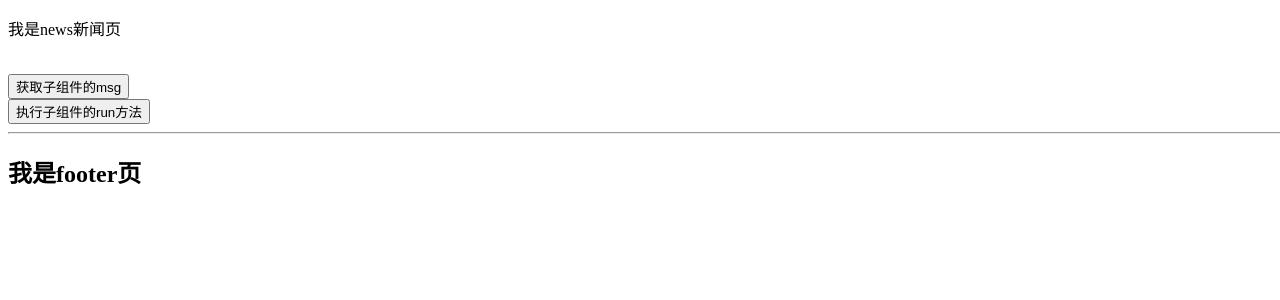
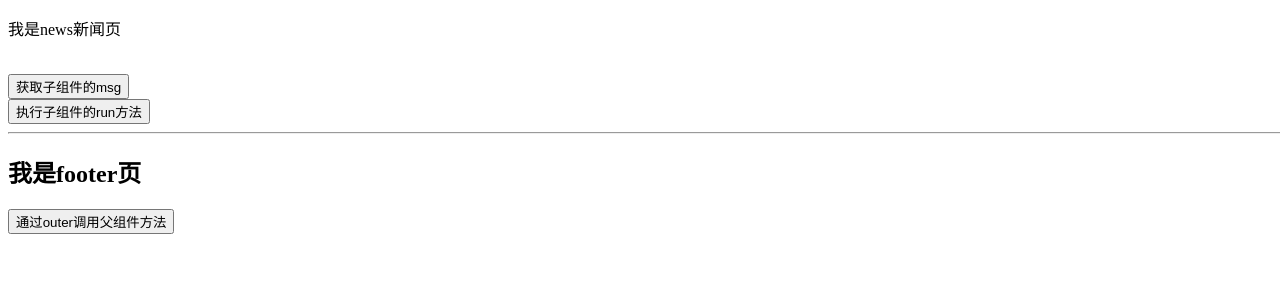
Before and after one commit to yhyancy/Angularbili20200321, an Angular app: page / in a window 1280 px wide. Shown: the top 300 px of the page. Built offline with nearby package versions, Linux system fonts and the light colour scheme.

Commit message:
通过outer触发父组件的方法

```diff
--- a/src/app/components/cfooter/cfooter.component.html
+++ b/src/app/components/cfooter/cfooter.component.html
@@ -1 +1,2 @@
 <h2>我是footer页</h2>
+<button (click)="sendParent()">通过outer调用父组件方法</button>
--- a/src/app/components/cfooter/cfooter.component.ts
+++ b/src/app/components/cfooter/cfooter.component.ts
@@ -1,4 +1,4 @@
-import { Component, OnInit } from '@angular/core';
+import { Component, OnInit, Output, EventEmitter } from '@angular/core';
 
 @Component({
   selector: 'app-cfooter',
@@ -7,12 +7,16 @@ import { Component, OnInit } from '@angular/core';
 })
 export class CfooterComponent implements OnInit {
   public msg: any="我是子组件的msg"
-
+ @Output() private outer= new EventEmitter()
   constructor() { }
 
   ngOnInit() {
   }
-public run(){
+ public run(){
   alert('我是子组件的run方法')
+ }
+  sendParent(){
+  //  alert('我是子组件sendParent方法')
+   this.outer.emit('我是子组件的数据')
+  }
 }
-}
--- a/src/app/components/fnews/fnews.component.html
+++ b/src/app/components/fnews/fnews.component.html
@@ -6,4 +6,4 @@
 <button (click)="getChildRun()">执行子组件的run方法</button>
 <br>
 <hr>
-<app-cfooter #footer></app-cfooter>
+<app-cfooter #footer (outer)="run($event)"></app-cfooter>
--- a/src/app/components/fnews/fnews.component.ts
+++ b/src/app/components/fnews/fnews.component.ts
@@ -18,4 +18,10 @@ export class FnewsComponent implements OnInit {
   getChildRun(){
     alert(this.footer.run())
   }
+
+  // outer
+  run(e){
+   alert('我是父组件run方法')
+   console.log(e)
+  }
 }
```
